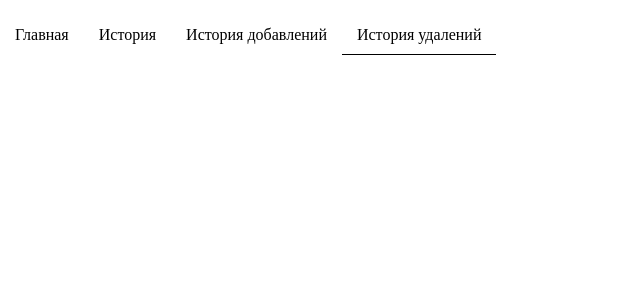
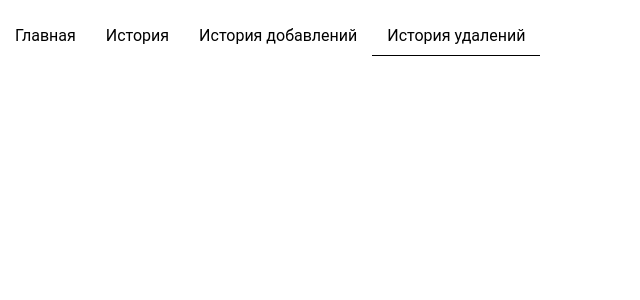
Before and after one commit to EdSyasin/bellintegrator-test, a Vue app: page /history/remove in a window 1280 px wide. Shown: the top 300 px of the page, without its empty margins (0-640 px from the left). Built offline with nearby package versions, Linux system fonts and the light colour scheme.

Commit message:
Изменить шрифт на робото

```diff
--- a/src/App.vue
+++ b/src/App.vue
@@ -27,6 +27,7 @@ export default class App extends Vue {
 <style lang="scss">
 	html, body {
 		margin: 0;
+		font-family: Roboto,serif;
 	}
 
 	.app-content{
```
